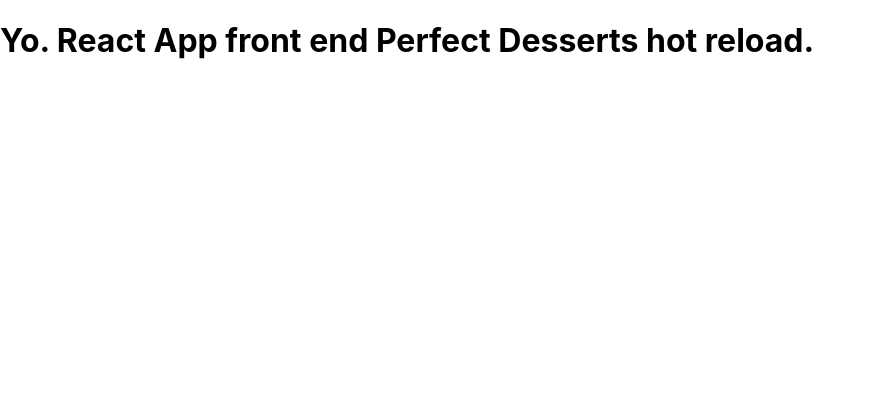
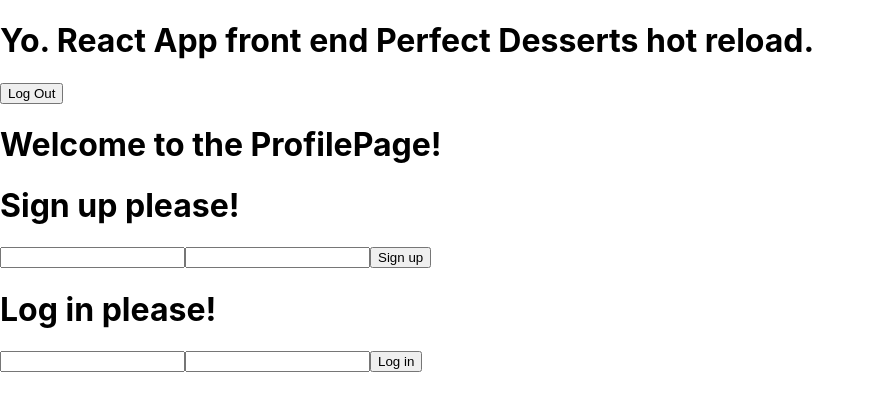
Before and after one commit to lawsonhung/Perfect-Desserts-Frontend, a React (Create React App) app: page / in a window 1280 px wide. Shown: the top 410 px of the page, without its empty margins (0-875 px from the left). Built offline with nearby package versions, Linux system fonts and the light colour scheme.

Commit message:
rendered all components to App.js

```diff
--- a/src/App.js
+++ b/src/App.js
@@ -1,4 +1,7 @@
 import React from 'react';
+import ProfilePage from './ProfilePage';
+import LoginPage from './LoginPage';
+import SignUpPage from './SignUpPage';
 
 function App() {
   return (
@@ -6,6 +9,9 @@ function App() {
       <h1>
         Yo. React App front end Perfect Desserts hot reload.
       </h1>
+      <ProfilePage/>
+      <SignUpPage/>
+      <LoginPage/>
     </div>
   );
 }
```
